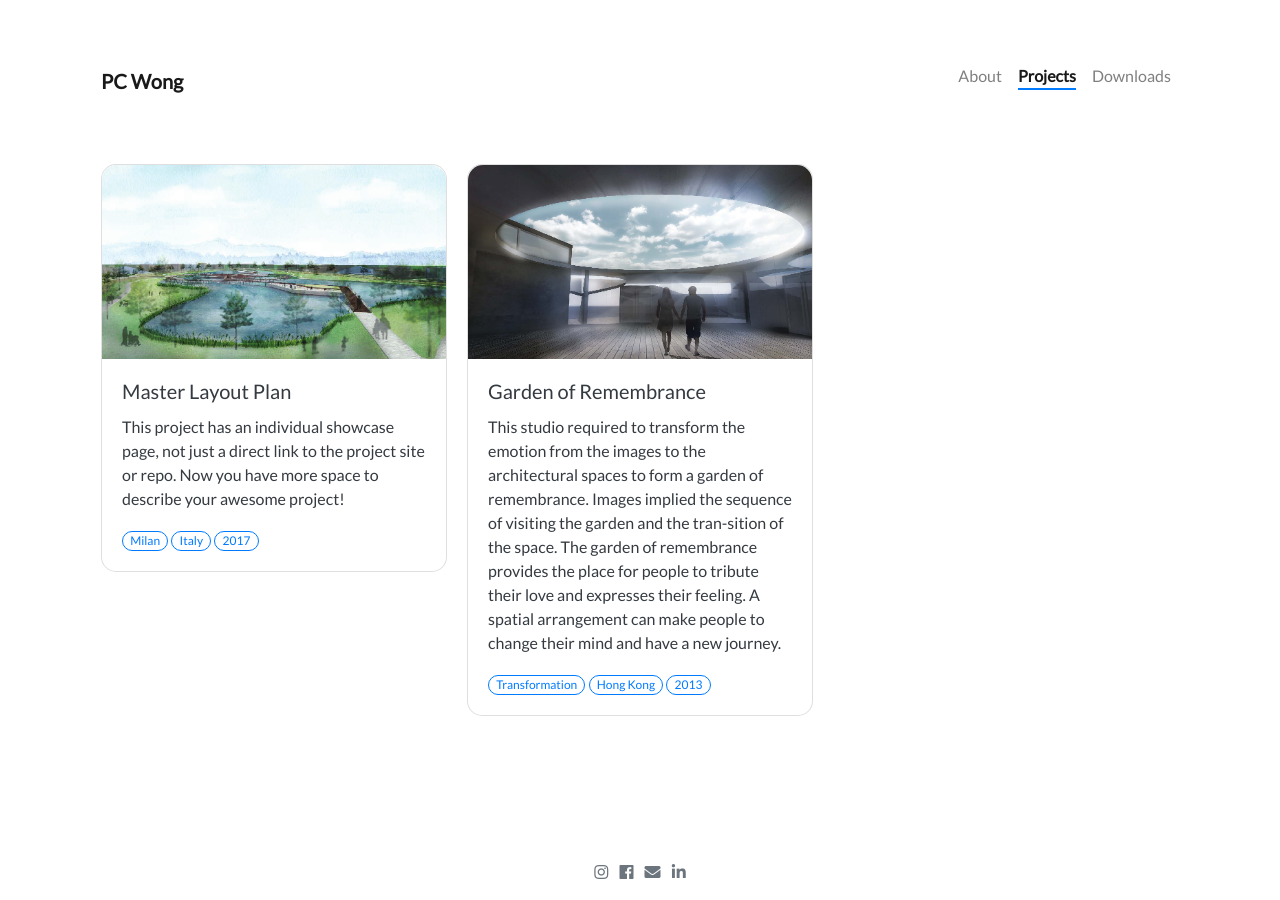
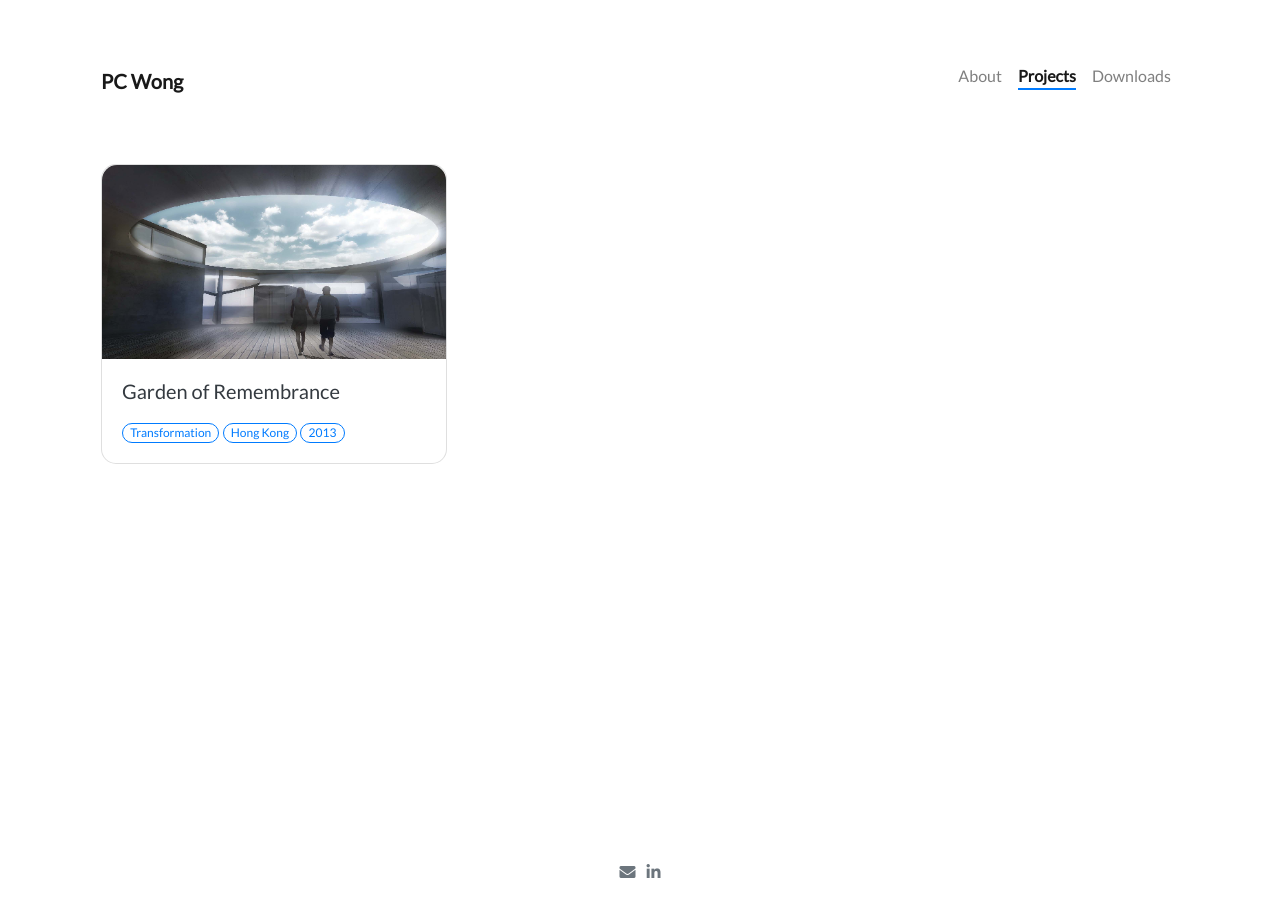
Before and after one commit to tlyeung/pcwong, a Jekyll site: the page built from pages/projects.md, in a window 1280 px wide. Built offline with Jekyll 4.4.1, drawn with Linux system fonts in a browser that asks for light colours; nearby versions of some CDN libraries; comment, search, counter and statistics services are not loaded.

Commit message:
2020 07 update 1

```diff
--- a/_config.yml
+++ b/_config.yml
@@ -1,8 +1,9 @@
 # Site settings
 title: PC Wong
-description: >- # this means to ignore newlines until "baseurl:"
-  I am Wong Pui Ching, PC.<br>
-  I want to make the Earth a better place to live.
+description: Wong Pui Ching, PC
+
+# this means to ignore newlines until "baseurl:"
+
 
 baseurl: ""  # the subpath of your site, e.g. /blog
 url: "https://pcwong.net" # the base hostname & protocol for your site, e.g. http://example.com
@@ -19,8 +20,8 @@ author:
   name     : Wong Pui Ching, PC
   image    : assets/images/avatar.jpg
   linkedin : pui-ching-wong-507b62178
-  facebook : profile.php?id=1085528734
-  instagram: puiching199
+  facebook :
+  instagram:
   email    : contact@pcwong.net
 
 # Collections
--- a/_data/timeline.yml
+++ b/_data/timeline.yml
@@ -1,46 +1,29 @@
-- title: Postgraduate student
+- title: Architectural Assistant
+  institution: Jumbo Globe Limited
+  link: https://jumboglobe.com.hk
+  from: Feb 2020
+  to: Present
+
+- title: Master of Science in Architecture - Built Environments - Interiors
   institution: Politecnico di Milano
   link: https://www.polimi.it/en
-  from: 2017
-  to: present
-  description: The master course had a variety range of studios, not only
-               architectural design, but also involved in urban planning,
-               heritage preservation and building construction. It helped
-               me to understand different aspects and evaluate my own desired
-               interest. In the final thesis, I focused on the master planning
-               about ecological living style corresponding with related architectures.
+  from: Sep 2017
+  to: Oct 2019
 
 - title: Postgraduate student (Exchange programme)
   institution: Sveučilište u Zagrebu
   link: http://www.unizg.hr/homepage/
   from: Sep 2018
   to: Feb 2019
-  description: As a guest student, I worked for one studio only. The studio
-               mainly considered the urban landscape between density, urban
-               typologies and liveability. The beginning part was required to
-               analyse the site context with history, function, existing use,
-               then to discover the problem for function and motion. It helped
-               to propose several scenarios to deal with those problems and create
-               a better environment for the citizens.
 
 - title: Year-out Assistant
   institution: The P&T Group
   link: https://www.p-t-group.com/
   from: Jul 2015
   to: Aug 2017
-  description: P&T is one of the oldest architecture and engineering firms in Asia. I
-               was fortunate to participate in a team of veteran on a project in China.
-               I earned precious experience in a fast-paced working environment, which
-               would definitely be beneficial for my career. I also honoured to be a
-               committee member for the annual event for the corperation.
 
-- title: Undergraduate student
+- title: Bachelor os Science (Honours) in Architectural Studies
   institution: City University of Hong Kong
   link: https://www.cityu.edu.hk/
   from: 2011
   to: 2015
-  description: I graduated with a BSc Architectural Studies Bachelor Degree in City
-               University of Hong Hong in 2015. I fostered an appreciation and
-               developed fundamental knowledge and skill set for architectural designs.
-               In my graduate project I evaluated the effectiveneess among the award
-               winning greed buildings in Hong Kong.
--- a/_projects/M1.md
+++ /dev/null
@@ -1,46 +0,0 @@
----
-name: Master Layout Plan
-tag: [Milan, Italy, 2017]
-image: /assets/images/project_M1/M1_cover.png
-description: This project has an individual showcase page, not just a direct link to the project site or repo. Now you have more space to describe your awesome project!
----
-
-# Master Layout Plan
-
-#### Design Studio (2017 Fall), Politecnico di Milano
-
-+ Site: Porto Di Mare, Milan
-+ Tutor: Marco Bianconi, Alessandro Rocca
-+ Groupmate: Rachel Chuah, Hakan Yagci
-
-{% include figure.html image="/assets/images/project_M1/M1_1.png" caption="Overall Masterplan Scale 1:2000" %}
-{% include figure.html image="/assets/images/project_M1/M1_4_1.png" caption="Perspective View from Metro Exit" %}
-{% include figure.html image="/assets/images/project_M1/M1_4_2.png" caption="Perspective View from Bridge Platform" %}
-{% include figure.html image="/assets/images/project_M1/M1_4_3.png" caption="Perspective View towards Villas" %}
-{% include figure.html image="/assets/images/project_M1/M1_4_4.png" caption="Part of Masterplan Scale 1:500" %}
-
-## Photos of Physical Model
-
-{%- capture carousel_images -%}
-/assets/images/project_M1/M1_2_1.png
-/assets/images/project_M1/M1_2_2.png
-/assets/images/project_M1/M1_2_3.png
-/assets/images/project_M1/M1_2_4.png
-/assets/images/project_M1/M1_2_5.png
-{%- endcapture -%}
-{% include carousel.html id='m1_2' style='style="max-width: 400px;"' %}
-
-## Design Development
-
-![Loading](/assets/images/project_M1/M1_3_0.png "Design development")
-
-{%- capture carousel_images -%}
-/assets/images/project_M1/M1_3_1.png
-/assets/images/project_M1/M1_3_2.png
-/assets/images/project_M1/M1_3_3.png
-/assets/images/project_M1/M1_3_4.png
-/assets/images/project_M1/M1_3_5.png
-/assets/images/project_M1/M1_3_6.png
-/assets/images/project_M1/M1_3_7.png
-{%- endcapture -%}
-{% include carousel.html id='m1_3' style='style="max-width: 470px;"' %}
--- a/_projects/S1.md
+++ b/_projects/S1.md
@@ -2,12 +2,16 @@
 name: Garden of Remembrance
 tag: [Transformation, Hong Kong, 2013]
 image: /assets/images/project_S1/S1_cover.png
-description: This studio required to transform the emotion from the images to the architectural spaces to form a garden of remembrance. Images implied the sequence of visiting the garden and the tran-sition of the space. The garden of remembrance provides the place for people to tribute their love and expresses their feeling. A spatial arrangement can make people to change their mind and have a new journey.
+description:
 ---
 
-# Garden of Remembrance
+## Garden of Remembrance
 
-#### Design Studio (2013 Fall), City University of Hong Kong
+*Design Studio (2013 Fall), City University of Hong Kong*
+
+This studio required to transform the emotion from the images to the architectural spaces to form a garden of remembrance. Images implied the sequence of visiting the garden and the tran-sition of the space. The garden of remembrance provides the place for people to tribute their love and expresses their feeling. A spatial arrangement can make people to change their mind and have a new journey.
+
+
 
 + Theme: Transformation
 + Site: Tokwawan, Hong Kong
@@ -15,26 +19,26 @@ description: This studio required to transform the emotion from the images to th
 
 ![loading](/assets/images/project_S1/S1_1.png " ")
 
-## Conceptual Development
+#### Conceptual Development
 
-#### Combinations
+##### Combinations
 
 ![loading](/assets/images/project_S1/S1_4.png " ")
 
 ![loading](/assets/images/project_S1/S1_2.png " ")
 
-#### 3 in 1 model
+##### 3 in 1 model
 
 ![loading](/assets/images/project_S1/S1_3.png " ")
 
-## Design development
+#### Design development
 
 ![loading](/assets/images/project_S1/S1_6.png " ")
 
 ![loading](/assets/images/project_S1/S1_5.png " ")
 
 
-## Floor plan
+#### Floor plan
 
 1. Office
 2. Lobby & Reception
@@ -48,14 +52,6 @@ description: This studio required to transform the emotion from the images to th
 
 ![loading](/assets/images/project_S1/S1_7.png " ")
 
-## Section
+#### Section
 
 ![loading](/assets/images/project_S1/S1_10.png " ")
-
-## Scattering Space
-
-![loading](/assets/images/project_S1/S1_8.png " ")
-
-## Open Pathway
-
-![loading](/assets/images/project_S1/S1_9.png " ")
--- a/pages/about.md
+++ b/pages/about.md
@@ -4,26 +4,12 @@ title: About
 permalink: /about/
 weight: 1
 ---
-
 #### **About Me**
 
-Hi I am **{{ site.author.name }}**,<br>
+{{ site.author.name }}<br>
 
-I am a <span id="age"></span> year-old student who is currently studying in Politecnico di Milano as a postgraduate student. I come from Hong Kong, a city of skyscrapers, and have always been attracted to architectural designs since I was young.
-
-Architecture is so much more than just making buildings, instead it is a resolution to utilize the performance of buildings for different purposes. It can create or divide space. It can resolve livelihood problem. It can also handle emergency needs. It is fascinating to look into how architects by using their designs, interact with the vicinity of the buildings and with the citizens who work in or live in the buildings.
-
-{% include figure.html image="/assets/images/graduation.jpg" caption="I graduated from City University of Hong Kong in 2015" %}
+She is working as architectural designer in Hong Kong. She earned Postgraduate Degree in Politecnico di Milano in 2019 and she was an exhange student in University of Zagreb. During the study, she participated in various studio such as architectural design, urban planning, heritage preservation and so on. For the final thesis, she focused on the master planning about ecological living style corresponding with the surroundings
 
 
-<div class="row">
+
 {% include timeline.html %}
-</div>
-
-<script>
-    var age = new Date().getFullYear() - 1991;
-    if (new Date().getMonth() < 10){
-        age--;
-    }
-    document.getElementById("age").innerHTML = age;
-</script>
```
